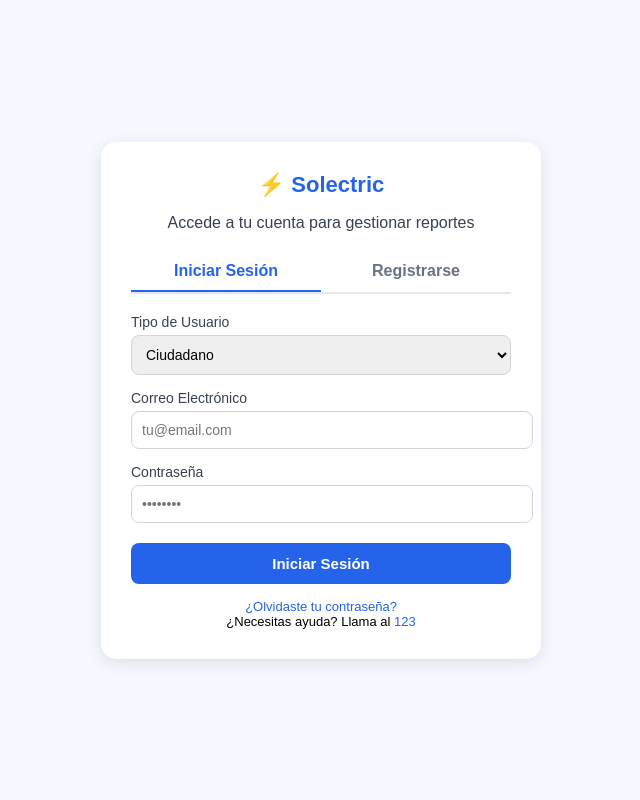
After one commit to HaslanCol1/solectric-webprojects, a Flask app: page /auth in a window 1280 px wide. The commit adds this page. Shown: the whole page, without its empty margins (319-959 px from the left). Run offline with Flask 3, Linux system fonts and the light colour scheme.

Commit message:
Autentificacion

```diff
--- /dev/null
+++ b/Config/static/css/auth.css
@@ -0,0 +1,136 @@
+body {
+    font-family: Arial, sans-serif;
+    background: #f5f9ff;
+    margin: 0;
+    display: flex;
+    justify-content: center;
+    align-items: center;
+    height: 100vh;
+}
+
+.container {
+    background: white;
+    padding: 30px;
+    border-radius: 15px;
+    box-shadow: 0px 4px 15px rgba(0, 0, 0, 0.1);
+    width: 380px;
+    text-align: center;
+}
+
+.logo {
+    font-size: 22px;
+    font-weight: bold;
+    color: #2563eb;
+    margin-bottom: 10px;
+}
+
+p {
+    margin-bottom: 20px;
+    color: #374151;
+}
+
+.tabs {
+    display: flex;
+    justify-content: space-between;
+    margin-bottom: 20px;
+    border-bottom: 2px solid #e5e7eb;
+}
+
+.tab {
+    flex: 1;
+    padding: 10px;
+    cursor: pointer;
+    font-weight: bold;
+    color: #6b7280;
+    transition: 0.3s;
+}
+
+.tab.active {
+    color: #2563eb;
+    border-bottom: 2px solid #2563eb;
+}
+
+.form {
+    display: none;
+    text-align: left;
+    animation: fade 0.3s ease-in-out;
+}
+
+.form.active {
+    display: block;
+}
+
+@keyframes fade {
+    from {
+        opacity: 0;
+        transform: translateY(10px);
+    }
+
+    to {
+        opacity: 1;
+        transform: translateY(0);
+    }
+}
+
+label {
+    font-size: 14px;
+    color: #374151;
+    display: block;
+    margin-bottom: 5px;
+    margin-top: 15px;
+}
+
+input,
+select {
+    width: 100%;
+    padding: 10px;
+    border: 1px solid #d1d5db;
+    border-radius: 8px;
+    outline: none;
+    font-size: 14px;
+}
+
+.btn {
+    margin-top: 20px;
+    width: 100%;
+    padding: 12px;
+    border: none;
+    border-radius: 8px;
+    font-weight: bold;
+    font-size: 15px;
+    cursor: pointer;
+    transition: 0.3s;
+}
+
+.btn-login {
+    background: #2563eb;
+    color: white;
+}
+
+.btn-login:hover {
+    background: #1d4ed8;
+}
+
+.btn-register {
+    background: #f97316;
+    color: white;
+}
+
+.btn-register:hover {
+    background: #ea580c;
+}
+
+.help {
+    margin-top: 15px;
+    font-size: 13px;
+    text-align: center;
+}
+
+.help a {
+    color: #2563eb;
+    text-decoration: none;
+}
+
+.help a:hover {
+    text-decoration: underline;
+}
--- /dev/null
+++ b/Config/static/js/auth.js
@@ -0,0 +1,18 @@
+const tabLogin = document.getElementById("tab-login");
+const tabRegister = document.getElementById("tab-register");
+const formLogin = document.getElementById("form-login");
+const formRegister = document.getElementById("form-register");
+
+tabLogin.addEventListener("click", () => {
+  tabLogin.classList.add("active");
+  tabRegister.classList.remove("active");
+  formLogin.classList.add("active");
+  formRegister.classList.remove("active");
+});
+
+tabRegister.addEventListener("click", () => {
+  tabRegister.classList.add("active");
+  tabLogin.classList.remove("active");
+  formRegister.classList.add("active");
+  formLogin.classList.remove("active");
+});
--- /dev/null
+++ b/Config/templates/Vistas/auth.html
@@ -0,0 +1,82 @@
+<!DOCTYPE html>
+<html lang="es">
+
+<head>
+    <meta charset="UTF-8">
+    <meta name="viewport" content="width=device-width, initial-scale=1.0">
+    <title>Solelectric - Acceso</title>
+    <link rel="stylesheet" href="{{ url_for('static', filename='css/auth.css') }}">
+</head>
+
+<body>
+    <div class="container">
+        <div class="logo">⚡ Solectric</div>
+        <p>Accede a tu cuenta para gestionar reportes</p>
+
+        <!-- Pestañas -->
+        <div class="tabs">
+            <div class="tab active" id="tab-login">Iniciar Sesión</div>
+            <div class="tab" id="tab-register">Registrarse</div>
+        </div>
+
+        <!-- Formulario de Login -->
+        <form class="form active" id="form-login">
+            <label for="tipo">Tipo de Usuario</label>
+            <select id="tipo" name="tipo">
+                <option>Ciudadano</option>
+                <option>Administrador</option>
+            </select>
+
+            <label for="email-login">Correo Electrónico</label>
+            <input type="email" id="email-login" placeholder="tu@email.com">
+
+            <label for="password-login">Contraseña</label>
+            <input type="password" id="password-login" placeholder="••••••••">
+
+            <button type="submit" class="btn btn-login">Iniciar Sesión</button>
+
+            <div class="help">
+                <a href="#">¿Olvidaste tu contraseña?</a><br>
+                ¿Necesitas ayuda? Llama al <a href="#">123</a>
+            </div>
+        </form>
+
+        <!-- Formulario de Registro -->
+        <form class="form" id="form-register">
+            <label for="nombre">Nombre Completo</label>
+            <input type="text" id="nombre" placeholder="Juan Pérez">
+
+            <label for="telefono">Teléfono</label>
+            <input type="text" id="telefono" placeholder="300 123 4567">
+
+            <label for="email-register">Correo Electrónico</label>
+            <input type="email" id="email-register" placeholder="tu@email.com">
+
+            <label for="municipio">Municipio</label>
+            <select id="municipio">
+                <option>Selecciona tu municipio</option>
+                <option>Bogotá</option>
+                <option>Medellín</option>
+                <option>Cali</option>
+            </select>
+
+            <label for="direccion">Dirección</label>
+            <input type="text" id="direccion" placeholder="Calle 45 # 23-56, Barrio Centro">
+
+            <label for="password-register">Contraseña</label>
+            <input type="password" id="password-register" placeholder="••••••••">
+
+            <button type="submit" class="btn btn-register">Crear Cuenta</button>
+
+            <div class="help">
+                Al registrarte, aceptas nuestros <a href="#">términos de servicio</a> y <a href="#">política de
+                    privacidad</a>.<br><br>
+                ¿Necesitas ayuda? Llama al <a href="#">123</a>
+            </div>
+        </form>
+    </div>
+
+    <script src="{{ url_for('static', filename='js/auth.js') }}"></script>
+</body>
+
+</html>
--- a/Config/templates/main/index.html
+++ b/Config/templates/main/index.html
@@ -22,7 +22,7 @@
             <a href="#">Servicios</a>
             <a href="#">Estadísticas</a>
             <a href="#">Contacto</a>
-            <a href="#" class="btn-login">Iniciar Sesión</a>
+            <a href="{{ url_for('auth') }}" class="btn-login">Iniciar Sesión</a>
         </nav>
     </header>
 
--- a/app.py
+++ b/app.py
@@ -3,11 +3,13 @@ from Config.db import app
 
 @app.route("/")
 
-
 @app.route("/main")
 def main():
     return render_template("main/index.html")
 
+@app.route("/auth")
+def auth():
+    return render_template("Vistas/auth.html")
 
 if __name__ == "__main__":
     app.run(debug=True, port=5000, host='0.0.0.0')
```
